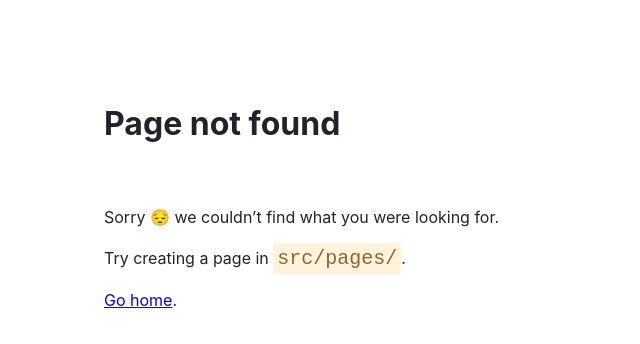
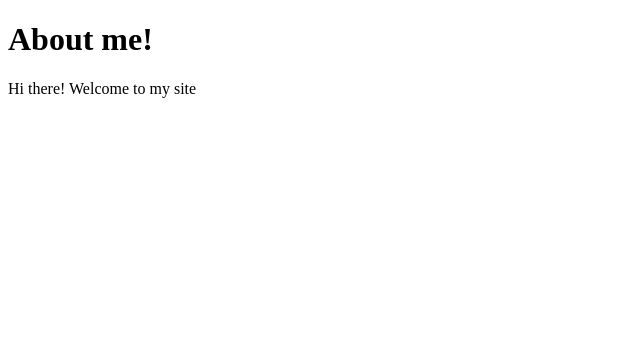
Before and after one commit to muqadar-ali/learning-portfolio, a Gatsby site: page /about in a window 1280 px wide. Before the commit this address had no page. Shown: the whole page, without its empty margins (0-640 px from the left). Built offline with nearby package versions, Linux system fonts and the light colour scheme; Gatsby itself is replaced by a stand-in of ours.

Commit message:
About me page added

```diff
--- /dev/null
+++ b/src/pages/about.js
@@ -0,0 +1,13 @@
+import * as React from 'react'
+
+const AboutPage = () =>{
+    return (
+        <main>
+            <title>Muqadar Ali Jamali</title>
+            <h1>About me!</h1>
+            <p>Hi there! Welcome to my site</p>
+        </main>
+    )
+}
+
+export default AboutPage
--- a/src/pages/index.js
+++ b/src/pages/index.js
@@ -1,4 +1,5 @@
 import * as React from "react"
+import {AboutPage} from './about'
 
 const IndexPage = () =>{
   return (
@@ -6,6 +7,7 @@ const IndexPage = () =>{
       <title>Muqadar Ali Jamali</title>
       <h1>Welcome to my portfolio site!</h1>
       <p>I'm making this by following the gatsby tutorial.</p>
+      <a href="/about">AboutPage</a>
     </main>
   )
 }
```
